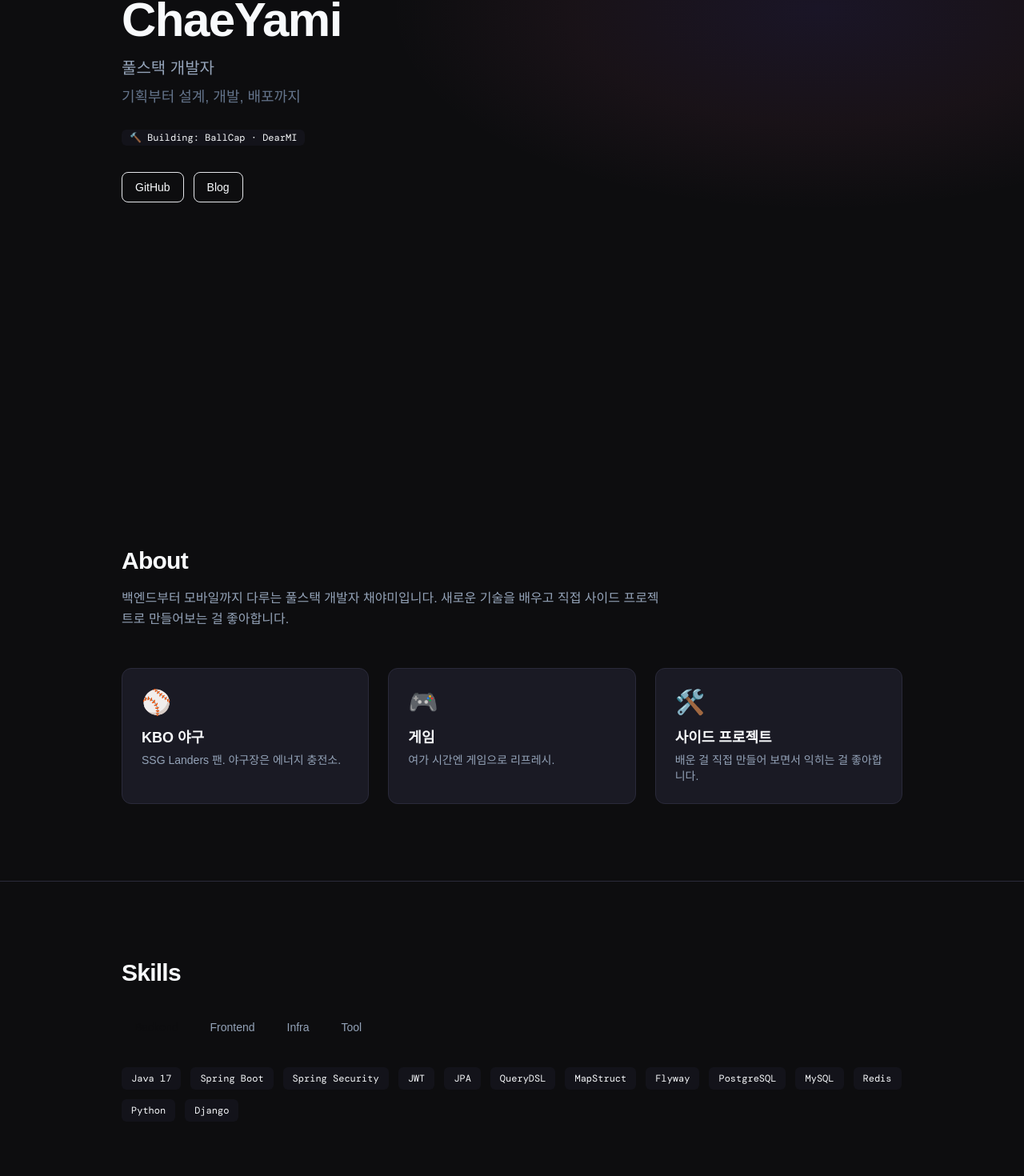
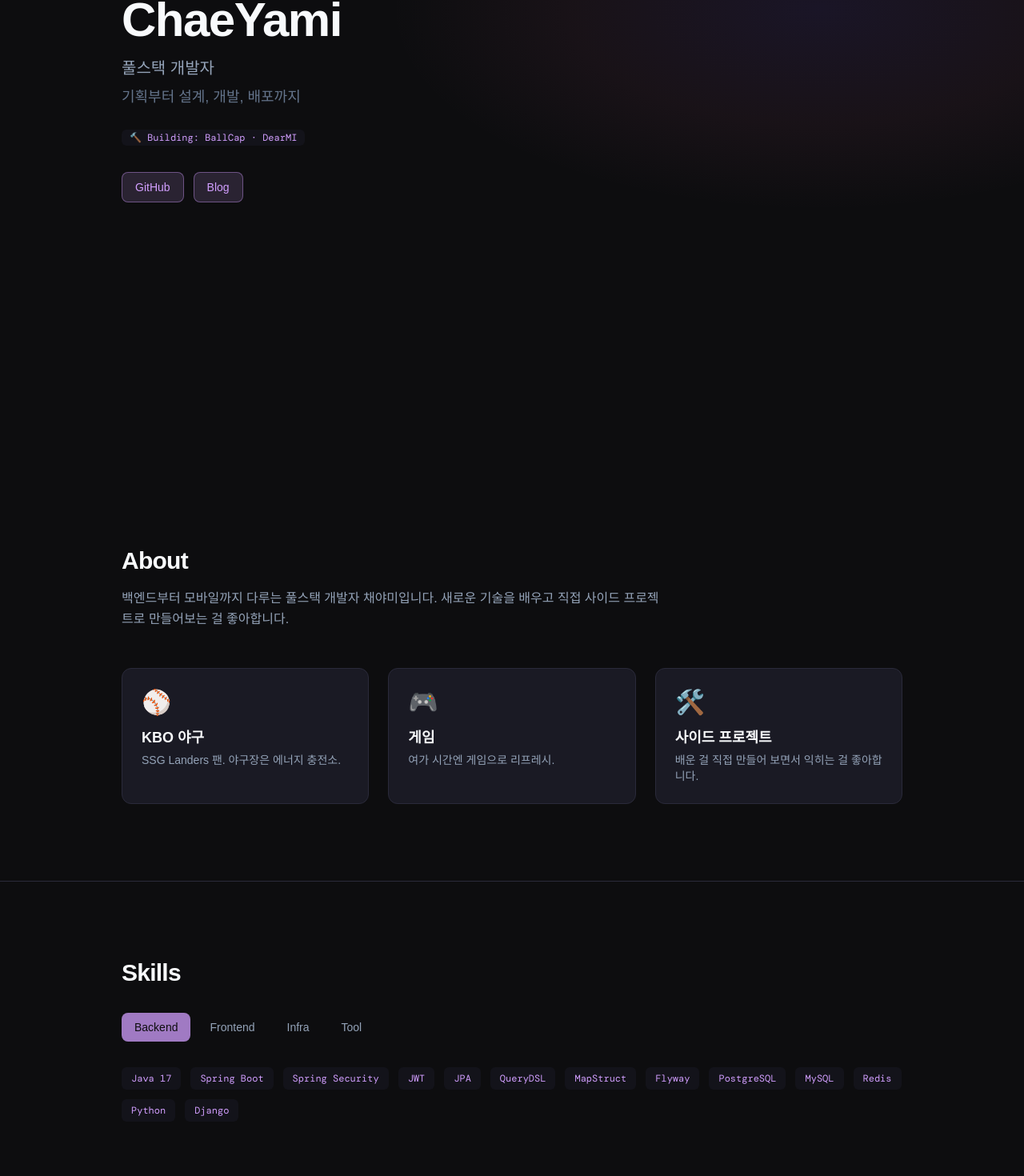
Before and after one commit to ChaeYami/chaenii, a Next.js app in the folder frontend/: page / in a window 1280 px wide. Shown: the part 197-1667 px from the top of the page at 80% size. Built offline with nearby package versions, Linux system fonts and the light colour scheme; no server answers; a web font is replaced by a local one.

Commit message:
fix: use RGB channel variables and alpha-value for Tailwind opacity support

```diff
--- a/frontend/src/components/ui/Button.tsx
+++ b/frontend/src/components/ui/Button.tsx
@@ -8,7 +8,7 @@ interface ButtonProps extends ButtonHTMLAttributes<HTMLButtonElement> {
 
 const variantStyles: Record<Variant, string> = {
   default:
-    "border border-purple/30 text-purple/80 bg-purple/5 hover:bg-purple/10 hover:border-purple/50 hover:text-purple",
+    "border border-purple/40 text-purple bg-purple/15 hover:bg-purple/25 hover:border-purple/60",
   primary:
     "bg-purple/80 text-white hover:bg-purple/70 backdrop-blur-sm",
   ghost:
--- a/frontend/tailwind.config.ts
+++ b/frontend/tailwind.config.ts
@@ -16,9 +16,9 @@ const config: Config = {
         "text-primary": "var(--color-text-primary)",
         "text-secondary": "var(--color-text-secondary)",
         "text-muted": "var(--color-text-muted)",
-        purple: "var(--color-purple)",
+        purple: "rgb(var(--color-purple) / <alpha-value>)",
         pink: "var(--color-pink)",
-        lavender: "var(--color-lavender)",
+        lavender: "rgb(var(--color-lavender) / <alpha-value>)",
       },
       fontFamily: {
         sans: ["var(--font-pretendard)", "system-ui", "sans-serif"],
```
Also changed, not shown: 1 other file (tests, documents, lock files or other folders).
